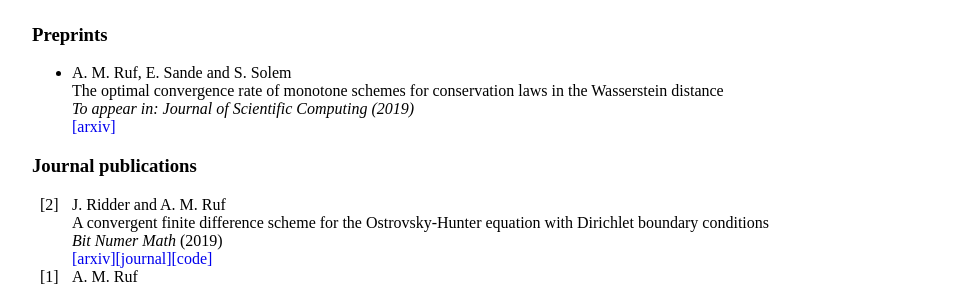
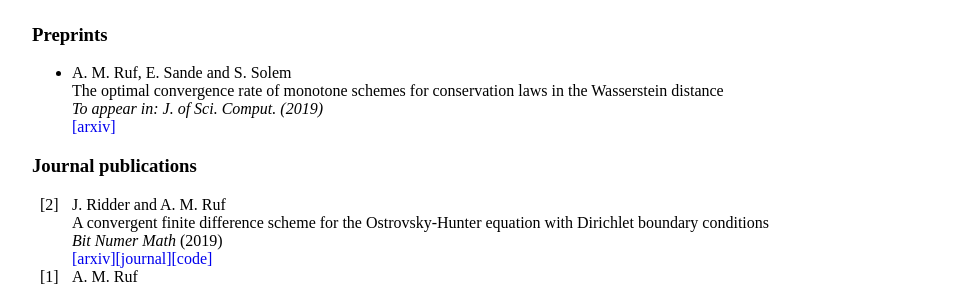
Before and after one commit to adrianmruf/adrianmruf.github.io, a Jekyll site: the page built from index.html, in a window 1280 px wide. Shown: the part 607-893 px from the top of the page, without its empty margins (160-1119 px from the left). Built offline with Jekyll 4.4.1, drawn with Linux system fonts in a browser that asks for light colours.

Commit message:
Update index.html

```diff
--- a/index.html
+++ b/index.html
@@ -55,7 +55,7 @@ th {
 	<h3>Preprints</h3>
 	<ul>
 	<li>A. M. Ruf, E. Sande and S. Solem<br>The optimal convergence rate of monotone schemes for conservation laws in the Wasserstein distance<br>
-		<em>To appear in: Journal of Scientific Computing (2019)</em><br>
+		<em>To appear in: J. of Sci. Comput. (2019)</em><br>
 		<a href="https://arxiv.org/abs/1808.04661">[arxiv]</a>
 		</li>
 	</ul>
```
